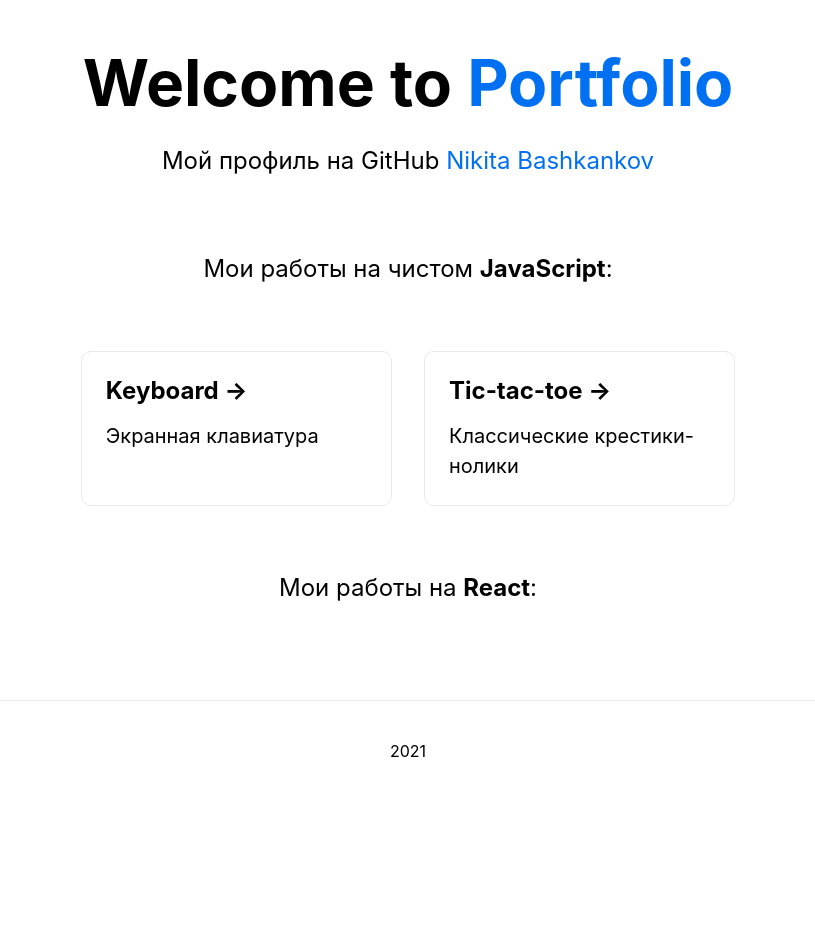
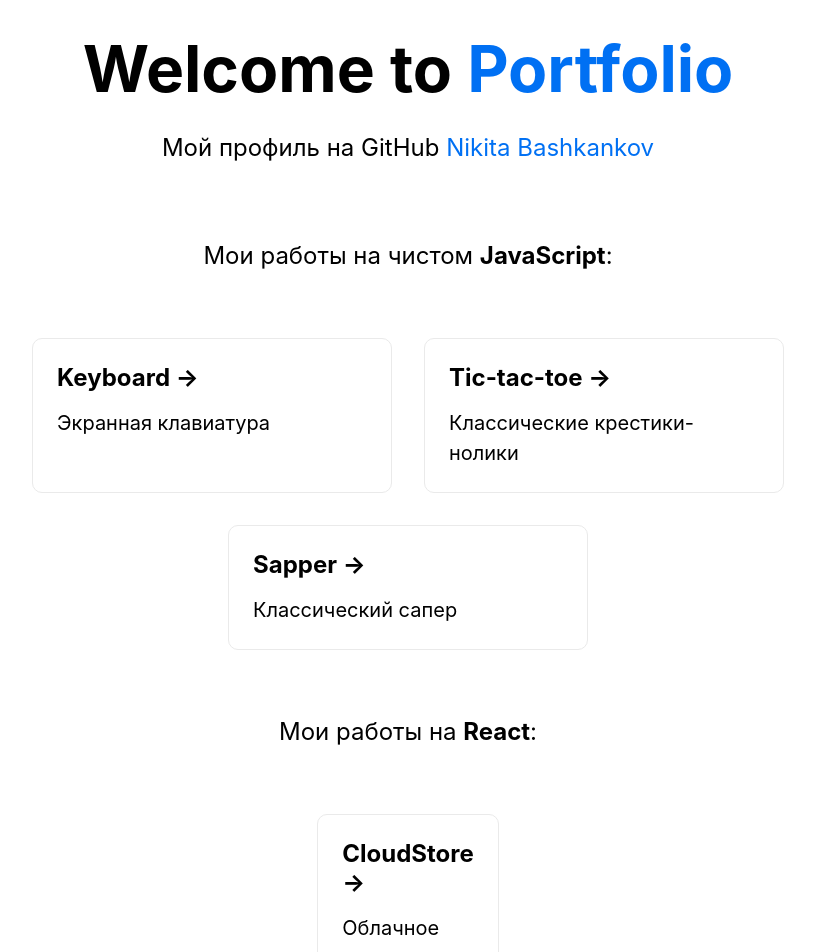
Before and after one commit to NickBash/my-site, a Next.js app: page / in a window 1280 px wide. Shown: the top 952 px of the page, without its empty margins (232-1047 px from the left). Before the commit the page ends 800 px from the top, so only its background shows below. Built offline with nearby package versions, Linux system fonts and the light colour scheme.

Commit message:
update content

```diff
--- a/ecosystem.config.js
+++ b/ecosystem.config.js
@@ -3,5 +3,8 @@
 		name: 'my-site',
 		script: "node_modules/next/dist/bin/next",
 		args: "start",
+		watch: true,
+		watch_delay: 1000,
+		ignore_watch : ["node_modules"],
 	}]
 }
--- a/package.json
+++ b/package.json
@@ -1,5 +1,5 @@
 {
-  "name": "learn-starter",
+  "name": "my-site",
   "version": "0.1.0",
   "private": true,
   "scripts": {
--- a/pages/index.js
+++ b/pages/index.js
@@ -7,6 +7,11 @@
   const linksJS = [
     { name: 'Keyboard', link: 'https://keyboard.nikitabashdev.ru/', description: 'Экранная клавиатура' },
     { name: 'Tic-tac-toe', link: 'https://tic-tac-toe.nikitabashdev.ru/', description: 'Классические крестики-нолики' },
+    { name: 'Sapper', link: 'https://sapper.nikitabashdev.ru/', description: 'Классический сапер' },
+  ]
+
+  const linksReact = [
+    { name: 'CloudStore', link: 'https://cloud.nikitabashdev.ru/', description: 'Облачное хранилище' },
   ]
 
   return (
@@ -24,7 +29,7 @@
           Мои работы на <b>React</b>:
         </p>
 
-        <Examples />
+        <Examples content={linksReact} />
 
       </main>
 
```
